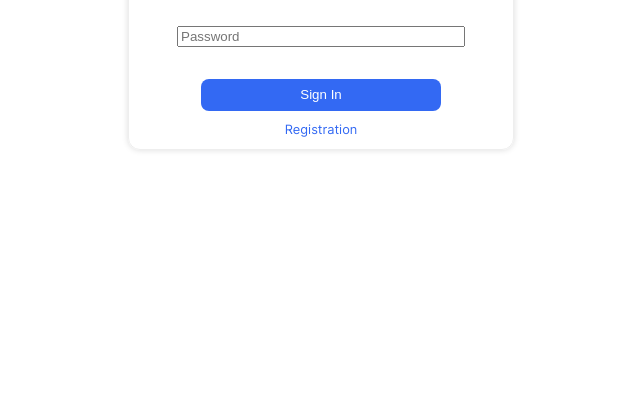
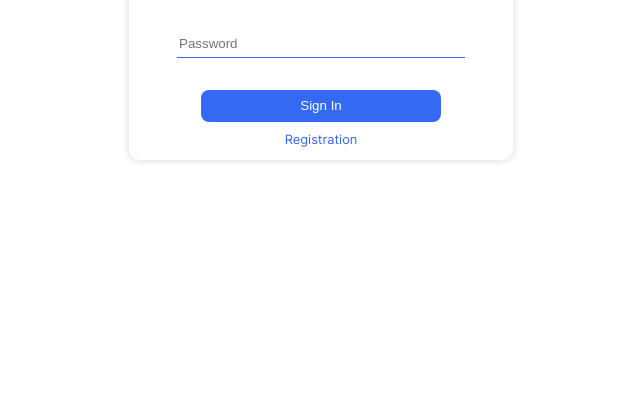
Before and after one commit to Ren22/online-messnger, a website built with Parcel: page index.html in a window 1280 px wide. Shown: the part 403-808 px from the top of the page, without its empty margins (319-959 px from the left). Built offline with nearby package versions, Linux system fonts and the light colour scheme.

Commit message:
sprint1: create registration and login pages

```diff
--- a/src/components/inputField/inputField.less
+++ b/src/components/inputField/inputField.less
@@ -15,3 +15,11 @@
   line-height: 0.6rem;
   color: #999999;
 }
+
+.inputfield input {
+  outline: 0;
+  margin-top: 0.3rem;
+  height: 1.5rem;
+  border-width: 0 0 1px;
+  border-color: #3369F3;
+}
```
